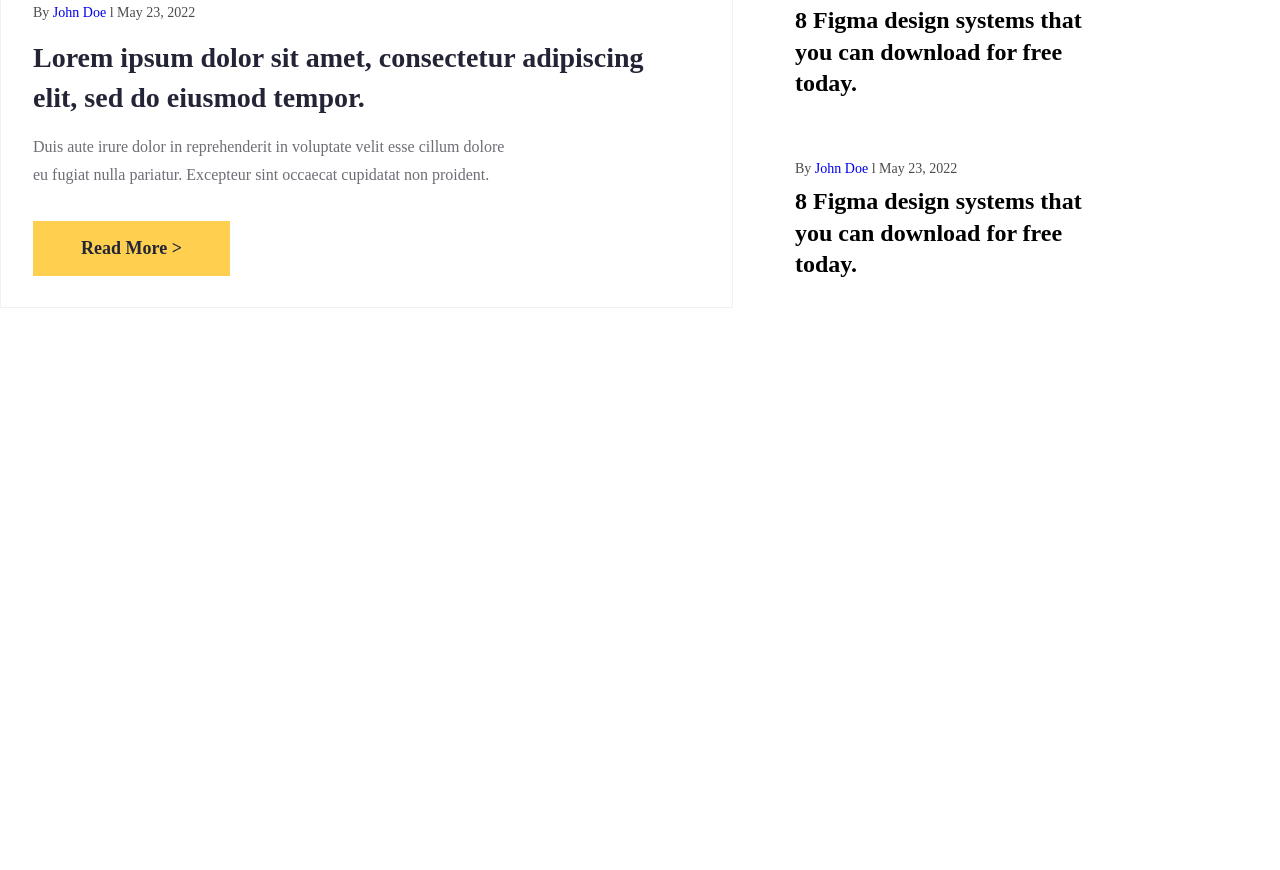
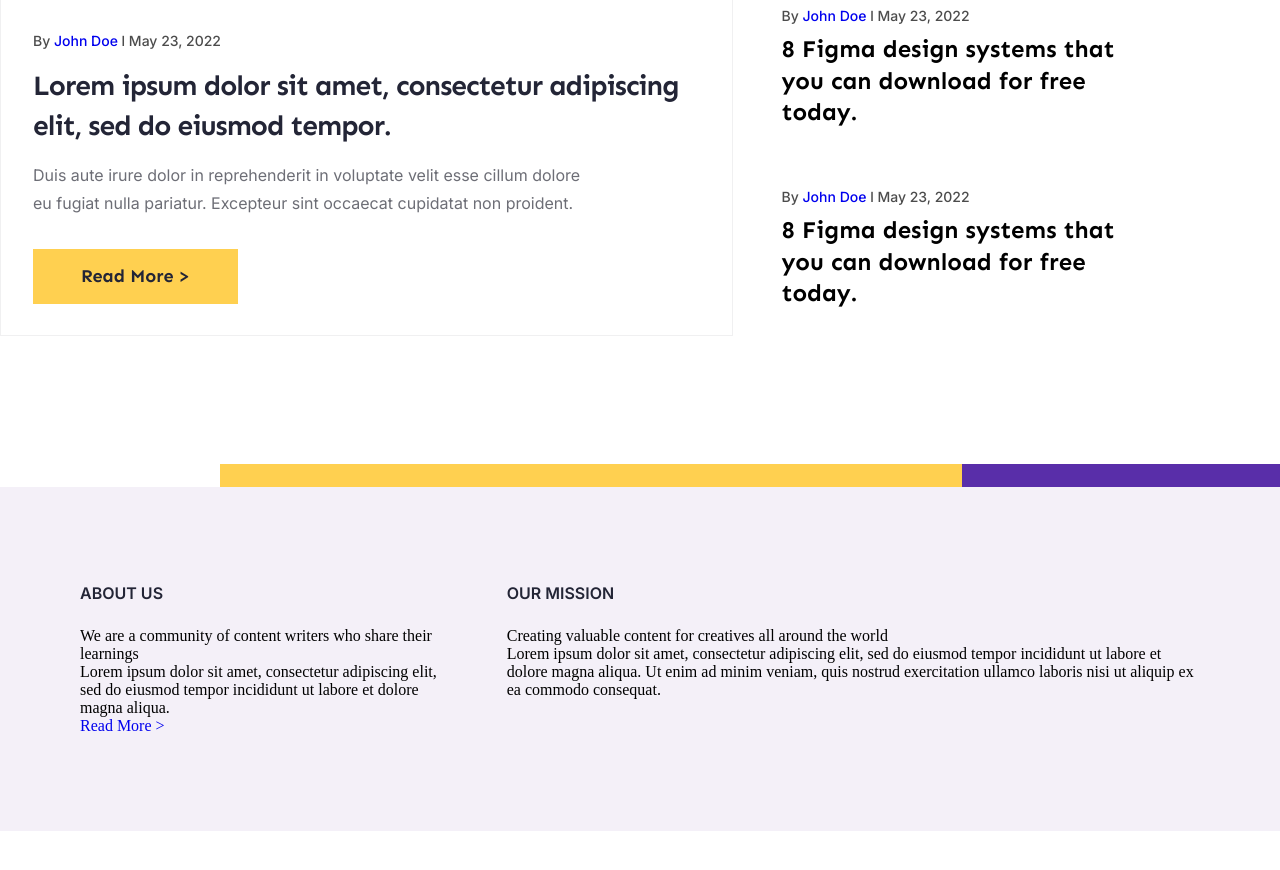
Before and after one commit to DaniilPesotskyi/p-finsweet, a plain HTML site: page index.html in a window 1280 px wide. Shown: the part 1422-2292 px from the top of the page. Before the commit the page ends 1858 px from the top, so only its background shows below. Drawn offline with Linux system fonts and the light colour scheme.

Commit message:
section about markup

```diff
--- a/index.html
+++ b/index.html
@@ -5,6 +5,9 @@
     <meta http-equiv="X-UA-Compatible" content="IE=edge">
     <meta name="viewport" content="width=device-width, initial-scale=1.0">
     <title>Finsweet</title>
+    <link rel="preconnect" href="https://fonts.googleapis.com">
+    <link rel="preconnect" href="https://fonts.gstatic.com" crossorigin>
+    <link href="https://fonts.googleapis.com/css2?family=Inter:wght@400;500;600;900&family=Sen:wght@700&display=swap" rel="stylesheet">
     <link rel="stylesheet" href="./css/main.min.css">
 </head>
 <body>
@@ -36,7 +39,7 @@
         </section>
         <section class="section">
             <div class="container posts">
-                <h2 class="vissually-hidden">Posts</h2>
+                <h2 class="visually-hidden">Posts</h2>
                 <div class="current-post">
                     <h3 class="posts__main-title">Featured Post</h3>
                     <div class="current-post__wrap">
@@ -87,9 +90,33 @@
                 </div>
             </div>
         </section>
-        <section class="section about">
+        <section class="section">
             <div class="container">
-
+                <h2 class="visually-hidden">About us</h2>
+                <div class="about__decoration-line">
+                    <span class="decoration-line__yellow"></span><span class="decoration-line__purple"></span>
+                </div>
+                <div class="section-about__content">
+                    <div class="container__about">
+                        <h3 class="about__title">ABOUT US</h3>
+                        <p class="about__main-text">We are a community of content writers who share their learnings</p>
+                        <p class="about__secondary-text">
+                            Lorem ipsum dolor sit amet, consectetur adipiscing elit, sed do eiusmod tempor incididunt ut labore et dolore
+                            magna aliqua.
+                        </p>
+                        <a class="about__link" href="#">Read More ></a>
+                    </div>
+                    <div class="container__mission">
+                        <h3 class="mission__title">OUR MISSION</h3>
+                        <p class="about__main-text">Creating valuable content for creatives all around the world</p>
+                        <p class="about__secondary-text">
+                            Lorem ipsum dolor sit amet, consectetur adipiscing elit, sed do eiusmod tempor incididunt ut labore et dolore
+                            magna
+                            aliqua. Ut enim ad minim veniam, quis nostrud exercitation ullamco laboris nisi ut aliquip ex ea commodo
+                            consequat.
+                        </p>
+                    </div>
+                </div>
             </div>
         </section>
     </main>
--- a/sass/components/_button-styles.scss
+++ b/sass/components/_button-styles.scss
@@ -6,6 +6,7 @@
 
     background-color: #ffffff;
 
+    font-family: 'Sen', sans-serif;
     font-weight: 700;
     font-size: 18px;
     line-height: 1.3;
@@ -21,6 +22,7 @@
 
     background-color: $color-yellow;
 
+    font-family: 'Sen', sans-serif;
     font-weight: 700;
     font-size: 18px;
     line-height: 1.3;
--- a/sass/components/_page-header.scss
+++ b/sass/components/_page-header.scss
@@ -18,6 +18,7 @@
     display: inline-block;
     padding: 26px 0px;
 
+    font-family: 'Inter', sans-serif;
     font-size: 16px;
     line-height: 1.75;
     color: #ffffff;
--- a/sass/pages/main/_about.scss
+++ b/sass/pages/main/_about.scss
@@ -0,0 +1,63 @@
+.about__decoration-line {
+    display: flex;
+    width: 1060px;
+    margin-left: auto;
+}
+
+.decoration-line__yellow {
+    width: 70%;
+    height: 23px;
+
+    background-color: $color-yellow;
+}
+
+.decoration-line__purple {
+    width: 30%;
+    height: 23px;
+
+    background-color: $color-purple;
+}
+
+.section-about__content {
+    display: flex;
+    gap: 61px;
+    padding: 96px 80px;
+
+    background-color: $color-lavender;
+}
+
+.container__about {
+
+}
+
+.about__title {
+    margin-bottom: 24px;
+
+    font-family: 'Inter', sans-serif;
+    font-weight: 600;
+    font-size: 16px;
+    line-height: 1.25;
+    color: $color-black;
+}
+
+.about__main-text {
+
+}
+
+.container__mission {
+
+}
+
+.mission__title {
+    margin-bottom: 24px;
+
+    font-family: 'Inter', sans-serif;
+    font-weight: 600;
+    font-size: 16px;
+    line-height: 1.25;
+    color: $color-black;
+}
+
+.about__secondary-text {
+
+}
--- a/sass/pages/main/_hero.scss
+++ b/sass/pages/main/_hero.scss
@@ -1,11 +1,17 @@
 .hero {
     padding: 128px 0px 192px 0px;
-    background-image: url(../../../images/mian-page/hero-bg.jpg);
+    background-image:
+    radial-gradient(30.56% 76.04% at 74.58% 0%, rgba(0, 0, 0, 0) 0%, rgba(0, 0, 0, 0.6) 100%),
+    url(../../../images/mian-page/hero-bg.jpg);
+    background-repeat: no-repeat;
+    background-position: center;
+    background-size: cover;
 }
 
 .hero__sub-text {
     margin-bottom: 24px;
 
+    font-family: 'Inter', sans-serif;
     font-weight: 500;
     font-size: 16px;
     line-height: 1.25;
@@ -18,6 +24,7 @@
     width: 800px;
     margin-bottom: 24px;
 
+    font-family: 'Sen', sans-serif;
     font-weight: 700;
     font-size: 56px;
     line-height: 1.14;
@@ -28,6 +35,7 @@
 .hero__data {
     margin-bottom: 16px;
 
+    font-family: 'Inter', sans-serif;
     font-size: 16px;
     line-height: 1.75;
     color: #ffffff;
@@ -41,6 +49,7 @@
     width: 530px;
     margin-bottom: 48px;
 
+    font-family: 'Inter', sans-serif;
     font-size: 16px;
     line-height: 28px;
     color: #ffffff;
--- a/sass/pages/main/_posts.scss
+++ b/sass/pages/main/_posts.scss
@@ -1,7 +1,3 @@
-.vissually-hidden {
-    display: none;
-}
-
 .posts {
     display: flex;
 }
@@ -12,6 +8,7 @@
 .posts__main-title {
     margin-bottom: 32px;
 
+    font-family: 'Sen', sans-serif;
     font-weight: 700;
     font-size: 36px;
     line-height: 1.3;
@@ -33,6 +30,7 @@
 .current-post__author {
     margin-bottom: 16px;
 
+    font-family: 'Inter', sans-serif;
     font-weight: 500;
     font-size: 14px;
     line-height: 1.4;
@@ -41,18 +39,19 @@
 
 .current-posts__title {
     margin-bottom: 16px;
-    width: 650px;
 
+    font-family: 'Sen', sans-serif;
     font-size: 28px;
     line-height: 1.4;
-    letter-spacing: -0.01%;
+    letter-spacing: -1px;
     color: $color-black;
 }
 
 .current-post__text {
-    width: 490px;
+    width: 550px;
     margin-bottom: 32px;
 
+    font-family: 'Inter', sans-serif;
     font-size: 16px;
     line-height: 1.75;
     color: $color-medium-grey;
@@ -69,19 +68,17 @@
 }
 
 .posts-list__header-link {
+    font-family: 'Inter', sans-serif;
     font-size: 16px;
     line-height: 1.75;
     color: $color-purple;
-}
-
-.posts-list__list {
 }
 
 .posts-list__item {
     width: 517px;
     height: 181px;
 
-    padding: 32px 160px 25px 32px;
+    padding: 32px 150px 25px 32px;
 }
 
 .posts-list__item--current {
@@ -91,6 +88,7 @@
 .posts-list__author {
     margin-bottom: 8px;
 
+    font-family: 'Inter', sans-serif;
     font-weight: 500;
     font-size: 14px;
     line-height: 1.4;
@@ -98,6 +96,7 @@
 }
 
 .pots-list__title {
+    font-family: 'Sen', sans-serif;
     font-size: 24px;
     line-height: 1.3;
 }
--- a/sass/utils/_commons.scss
+++ b/sass/utils/_commons.scss
@@ -1,3 +1,14 @@
+.visually-hidden {
+    position: absolute;
+    width: 1px;
+    height: 1px;
+    margin: -1px;
+    padding: 0;
+    overflow: hidden;
+    border: 0;
+    clip: rect(0 0 0 0);
+}
+
 .section {
     margin-bottom: 128px;
 }
```
Also changed, not shown: css/main.css, css/main.min.css, 2 other files.
